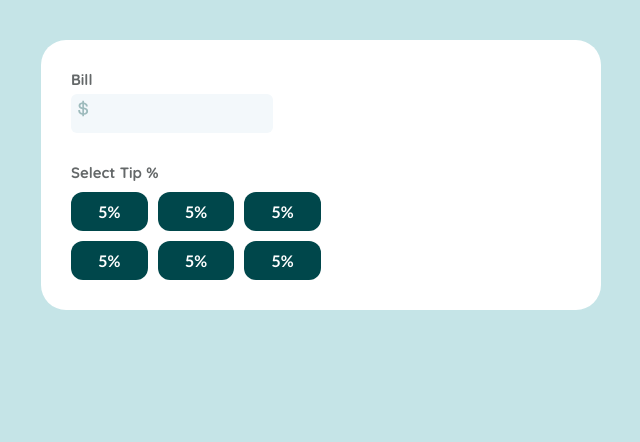
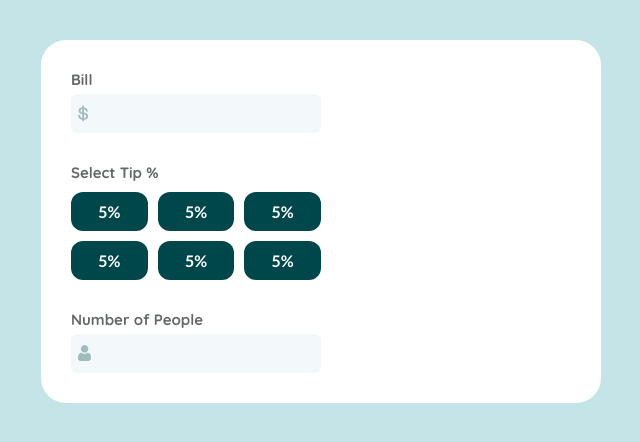
Before and after one commit to AndriiSalohub/tip-calculator, a plain HTML site: page index.html in a window 1280 px wide. Shown: the part 224-666 px from the top of the page, without its empty margins (319-959 px from the left). Drawn offline with Linux system fonts and the light colour scheme.

Commit message:
add markup and styles for number of people section

```diff
--- a/css/style.scss
+++ b/css/style.scss
@@ -24,16 +24,17 @@ body {
 }
 
 .calculation {
-    &__bill {
+    &__block {
         position: relative;
         &-img {
             position: absolute;
-            top: 30px;
+            top: 35px;
             left: 7px;
         }
     }
     &__tip {
         margin-top: 30px;
+        margin-bottom: 30px;
         &-list {
             margin-top: 10px;
             display: grid;
@@ -74,6 +75,7 @@ body {
     border-radius: 6px;
     position: relative;
     margin-top: 5px;
+    width: 100%;
     &:hover {
         border: 1px solid green;
         transition: border 1s ease-in-out;
--- a/index.html
+++ b/index.html
@@ -11,7 +11,7 @@
         <img src="images/logo.svg" alt="logo" class="logo" />
         <div class="wrapper">
             <div class="calculation">
-                <div class="calculation__bill">
+                <div class="calculation__bill calculation__block">
                     <label
                         for="bill-input"
                         class="calculation__bill-label label"
@@ -25,7 +25,7 @@
                     <img
                         src="images/icon-dollar.svg"
                         alt=""
-                        class="calculation__bill-img"
+                        class="calculation__bill-img calculation__block-img"
                     />
                 </div>
                 <div class="calculation__tip">
@@ -41,6 +41,23 @@
                         <li class="calculation__tip-list-item">5%</li>
                     </ul>
                 </div>
+                <div class="calculation__number-of-people calculation__block">
+                    <label
+                        for="number-of-people"
+                        class="calculation__number-of-people-label label"
+                        >Number of People</label
+                    >
+                    <input
+                        type="number"
+                        class="calculation__number-of-people-input input"
+                        id="number-of-people-input"
+                    />
+                    <img
+                        src="images/icon-person.svg"
+                        alt=""
+                        class="calculation__number-of-people-img calculation__block-img"
+                    />
+                </div>
             </div>
             <div class="amount"></div>
         </div>
```
Also changed, not shown: css/style.css, images/icon-person.svg (added), 1 other file.
